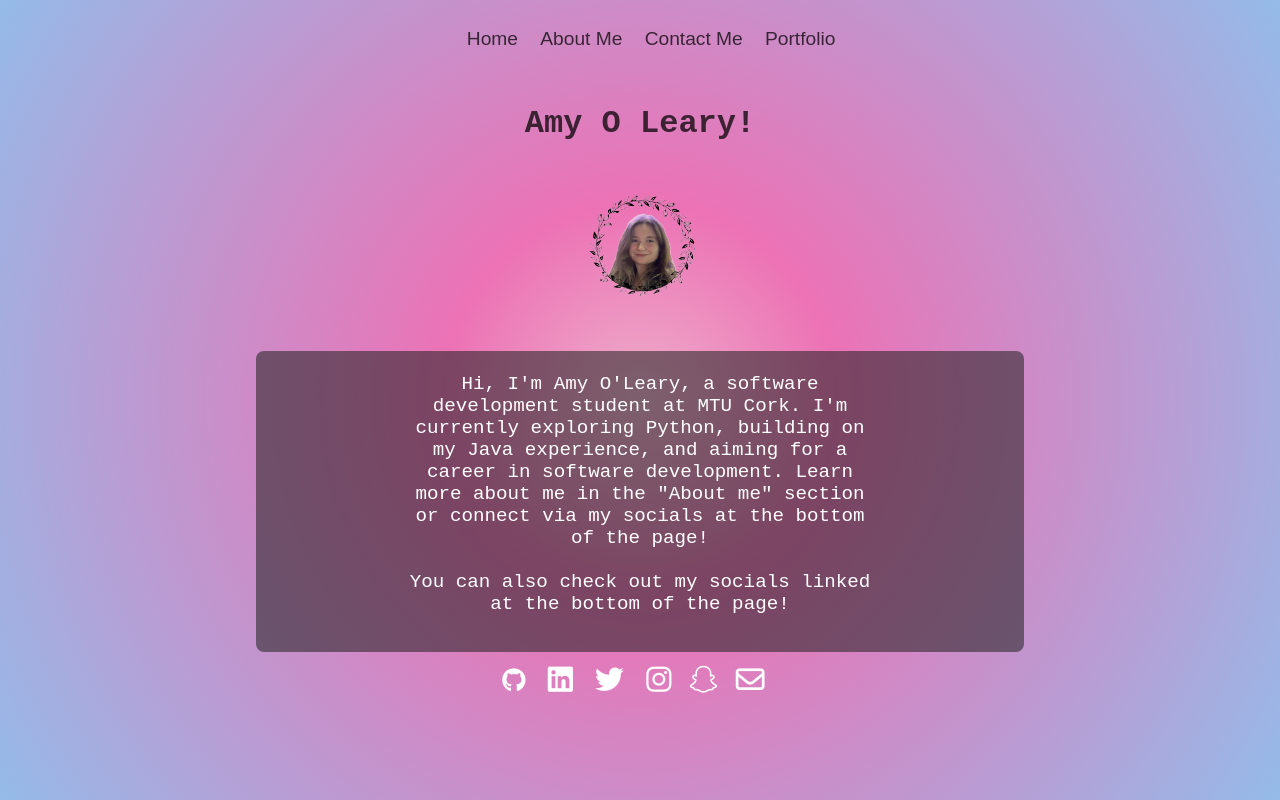
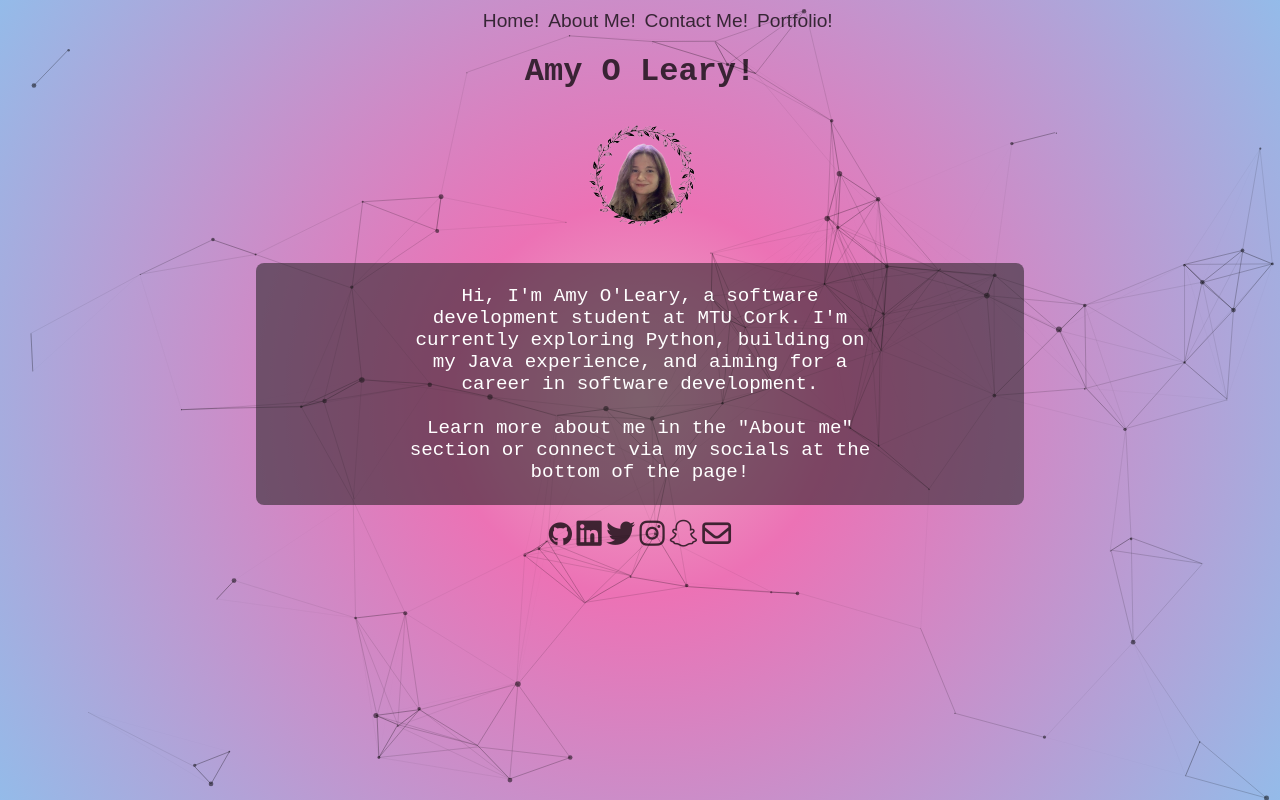
Before and after one commit to Amyol04/Amyol04.github.io, a plain HTML site: page index.html in a window 1280 px wide. Drawn offline with nearby package versions, Linux system fonts and the light colour scheme; no server answers.

Commit message:
Update index.html

```diff
--- a/index.html
+++ b/index.html
@@ -2,73 +2,55 @@
 <html>
 <head>
     <title> My Portfolio </title>
-        <meta name="description" content="Amy o Leary's Website <3">
+    <meta name="description" content="Amy O Leary's Website <3">
     <meta name="keywords" content="html tutorial template">
-        <link rel="stylesheet" href="Main/style.css">
+    <link rel="stylesheet" href="../Main/style.css">
     <script src="https://kit.fontawesome.com/051ed1ae4a.js" crossorigin="anonymous"></script>
-        <link rel="icon" type="image/x-icon" href="Main/Images/favicon.ico.png">
+    <link rel="icon" type="image/x-icon" href="images/favicon.ico.png">
 </head>
 <body>
-        <div id="particles-js"></div> <!-- This should be inside the body -->
+    <div id="particles-js"></div> <!-- Particles.js background -->
+
+    <nav>
         <br>
-        <br>
-        <nav>
+        <ul id="nav_bar">
+            <li class="nav_button"> <a href="https://jaxxsox.com">  Home!  </a> </li>&nbsp;
+            <li class="nav_button"> <a href="../AboutMe/AboutMe.html">  About Me!  </a> </li>&nbsp;
+            <li class="nav_button"> <a href="../Contact/contact.html">  Contact Me!  </a> </li>&nbsp;
+            <li class="nav_button"> <a href="https://github.com/Amyol04">  Portfolio!  </a> </li>&nbsp;
+        </ul>
+    </nav>
 
-        <ul id="nav_bar">
-            <li class="nav_button"> <a href="https://jaxxsox.com">Home</a> </li> &nbsp &nbsp
-            <li class="nav_button"> <a href="../AboutMe/AboutMe.html">About Me</a> </li> &nbsp &nbsp
-            <li class="nav_button"> <a href="../Contact/contact.html">Contact Me</a> </li> &nbsp &nbsp
-            <li class="nav_button" > <a href="https://github.com/Amyol04">Portfolio</a> </li> &nbsp &nbsp;
-
-         </ul>
-
-        </nav>
-<br>
     <main>
-            <h1>
-                Amy O Leary!
-            </h1>
-            <br>
+        <h1>Amy O Leary!</h1>
         <div>
             <img src="Main/Images/Untitled1_20230417125419-removebg-preview (1).png" alt="">
         </div>
-
-                 <br>
-
-
         <div class="backgrnd">
             <p>
                 <br>
                 Hi, I'm Amy O'Leary, a software development student at MTU Cork. I'm currently exploring Python,
                 building on my Java experience, and aiming for a career in software development.
-                Learn more about me in the "About me" section or connect via my socials at the bottom of the page!
-                <br>
-                <br>
-                  You can also check out my socials linked at the bottom of the page!
-        <br>
 
+                <br> <br>
+                Learn more about
+                me in the "About me" section or connect via my socials at the bottom of the page!
+
+                <br> <br>
             </p>
-    <br>
         </div>
-    <br>
     </main>
 
     <footer>
-            <a class="home-buttons" href="https://github.com/Amyol04"><i class="fa-brands fa-github fa-lg" style="color: #ffffff;"></i></a> &nbsp &nbsp
-            <a class="home-buttons" href="https://www.linkedin.com/in/amy-o-leary-?originalSubdomain=ie"><i class="fa-brands fa-linkedin fa-xl" style="color: #ffffff;"></i></a> &nbsp &nbsp
-            <a class="home-buttons" href="https://twitter.com/AmyOl404"><i class="fa-brands fa-twitter fa-xl" style="color: #ffffff;"></i></a> &nbsp &nbsp
-            <a class="home-buttons" href="https://www.instagram.com/jaxx.sox/"><i class="fa-brands fa-instagram fa-xl" style="color: #ffffff;"></i></a>&nbsp &nbsp
-            <a class="home-buttons" href="https://www.snapchat.com/add/amyol04?share_id=QqjV7r9YQZmo1l1saQ87KA&locale=en_IE" style="color: #ffffff;"><i class="fa-brands fa-snapchat fa-xl"></i></a>&nbsp &nbsp
-            <a class="home-buttons" href=mailto:amyoleary404@gmail.com><i class="fa-regular fa-envelope fa-xl" style="color: #ffffff;"></i></a>&nbsp &nbsp
-
+        <a class="home-buttons" href="https://github.com/Amyol04"><i class="fa-brands fa-github fa-lg"></i></a>
+        <a class="home-buttons" href="https://www.linkedin.com/in/amy-o-leary-?originalSubdomain=ie"><i class="fa-brands fa-linkedin fa-xl"></i></a>
+        <a class="home-buttons" href="https://twitter.com/AmyOl404"><i class="fa-brands fa-twitter fa-xl"></i></a>
+        <a class="home-buttons" href="https://www.instagram.com/jaxx.sox/"><i class="fa-brands fa-instagram fa-xl"></i></a>
+        <a class="home-buttons" href="https://www.snapchat.com/add/amyol04?share_id=QqjV7r9YQZmo1l1saQ87KA&locale=en_IE"><i class="fa-brands fa-snapchat fa-xl"></i></a>
+        <a class="home-buttons" href="mailto:amyoleary404@gmail.com"><i class="fa-regular fa-envelope fa-xl"></i></a>
     </footer>
 
-        <script src="https://cdn.jsdelivr.net/particles.js/2.0.0/particles.min.js"></script>
-        <script>
-            particlesJS.load('particles-js', '../AboutMe/jsAboutme/particles.json', function() {
-                console.log('callback - particles-js config loaded');
-            });
-        </script>
-
+    <script src="https://cdn.jsdelivr.net/npm/particles.js@2.0.0/particles.min.js"></script>
+    <script src="../Main/jsMain/script.js"></script>
 </body>
 </html>
```
Lines whose indentation alone changed are shown as unchanged.
